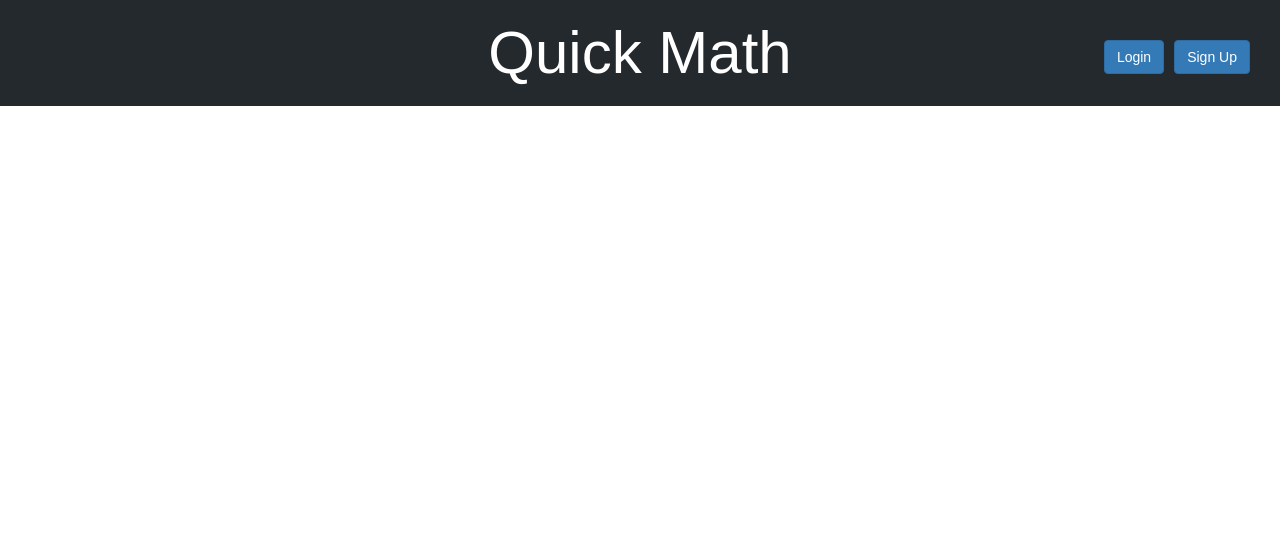
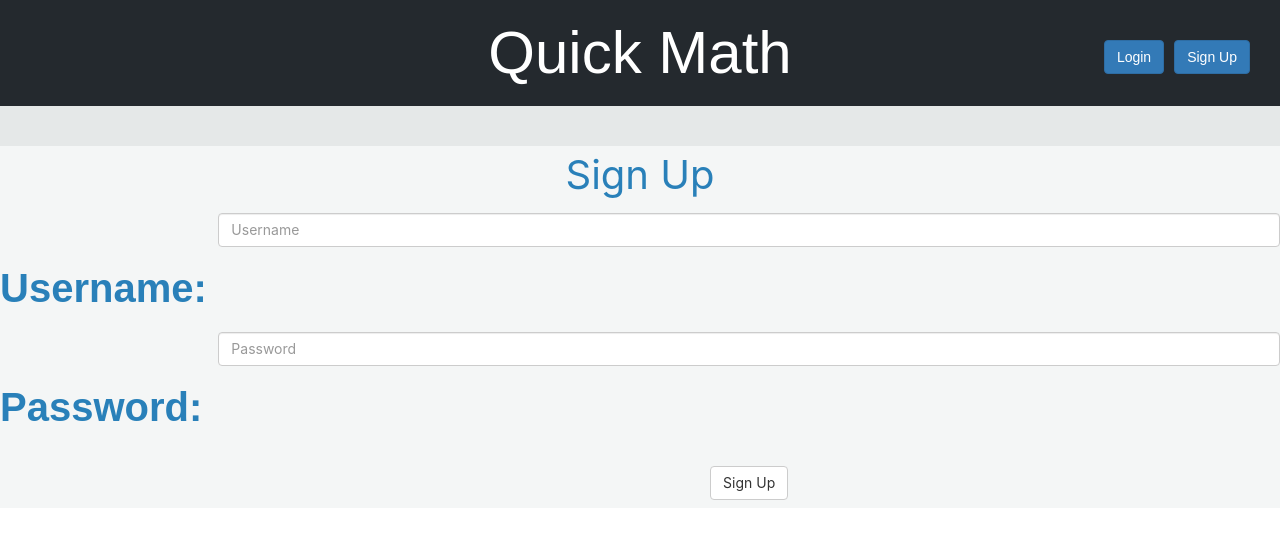
Before and after one commit to lintopher0315/Quick-Math, a React (Create React App) app: page /signup in a window 1280 px wide. Shown: the top 538 px of the page. Built offline with nearby package versions, Linux system fonts and the light colour scheme.

Commit message:
added sign up page

```diff
--- a/src/components/Header.js
+++ b/src/components/Header.js
@@ -4,7 +4,7 @@ import { Link, Switch, Route } from 'react-router-dom';
 import { Grid, Col, Row, Button } from 'react-bootstrap';
 import Login from './Login';
 import QuizPage from './QuizPage';
-
+import SignUp from './SignUp';
 
 //import {Columns} from 'react-columns';
 //var Columns = require('react-columns');
@@ -29,9 +29,11 @@ class Header extends Component {
                                 Login
                             </Button>
                         </Link>
-                        <Button bsStyle="primary" style ={{marginLeft: 10,}}>
-                            Sign Up
-                        </Button>
+                        <Link to='/signup'>
+                            <Button bsStyle="primary" style ={{marginLeft: 10,}}>
+                                Sign Up
+                            </Button>
+                        </Link>
                     </Col>
 
                 </Grid>
@@ -39,6 +41,7 @@ class Header extends Component {
                 <Switch>
                     <Route exact path='/' component={QuizPage} />
                     <Route path='/login' component={Login} />
+                    <Route path='/signup' component={SignUp} />
                 </Switch>
             </div>
         );
--- /dev/null
+++ b/src/components/SignUp.js
@@ -0,0 +1,29 @@
+import React, { Component } from 'react';
+import ReactDOM from 'react-dom';
+import SignUpForm from './SignUpForm';
+
+class SignUp extends Component {
+    render() {
+        return (
+            <div className="signup-title" style = {styles.div}>
+                <p style = {styles.text}>Sign Up</p>
+                <SignUpForm/>
+            </div>
+        );
+    }
+}
+
+let styles = {
+    div: {
+        fontFamly: "sans-serif",
+        fontSize: 40,
+        marginTop: 40,
+        background: '#f4f6f6',
+    },
+
+    text: {
+        color: '#2980b9',
+    }
+}
+
+export default SignUp;
--- /dev/null
+++ b/src/components/SignUpForm.js
@@ -0,0 +1,46 @@
+import React, { Component } from 'react';
+import ReactDOM from 'react-dom';
+import { Button, Form, FormGroup, ControlLabel, FormControl, HelpBlock, Col } from 'react-bootstrap';
+
+class SignUpForm extends Component {
+    render() {
+        return (
+            <Form horizontal>
+                <FormGroup controlId="username">
+                    <Col componentClass={ControlLabel} sm={2} style={styles.div}>
+                        Username:
+                    </Col>
+                    <Col sm={10}>
+                        <FormControl type="username" placeholder="Username" />
+                    </Col>
+                </FormGroup>
+
+                <FormGroup controlId="password">
+                    <Col componentClass={ControlLabel} sm={2} style={styles.div}>
+                        Password:
+                    </Col>
+                    <Col sm={10}>
+                        <FormControl type="password" placeholder="Password" />
+                    </Col>
+                </FormGroup>
+
+                <FormGroup>
+                    <Col smOffset={2} sm={10}>
+                        <Button bsStyle="default">Sign Up</Button>
+                    </Col>
+                </FormGroup>
+            </Form>
+        );
+    }
+}
+
+let styles = {
+    div: {
+        fontFamily: "sans-serif",
+        fontSize: 40,
+        marginTop: 40,
+        color: '#2980b9',
+    }
+}
+
+export default SignUpForm;
```
